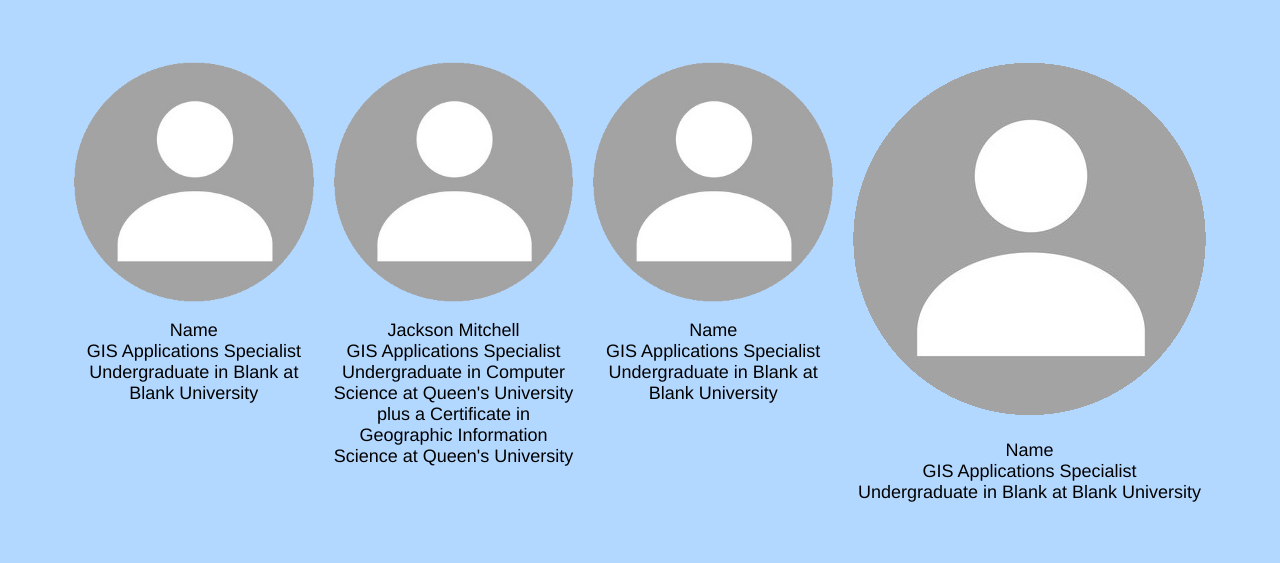
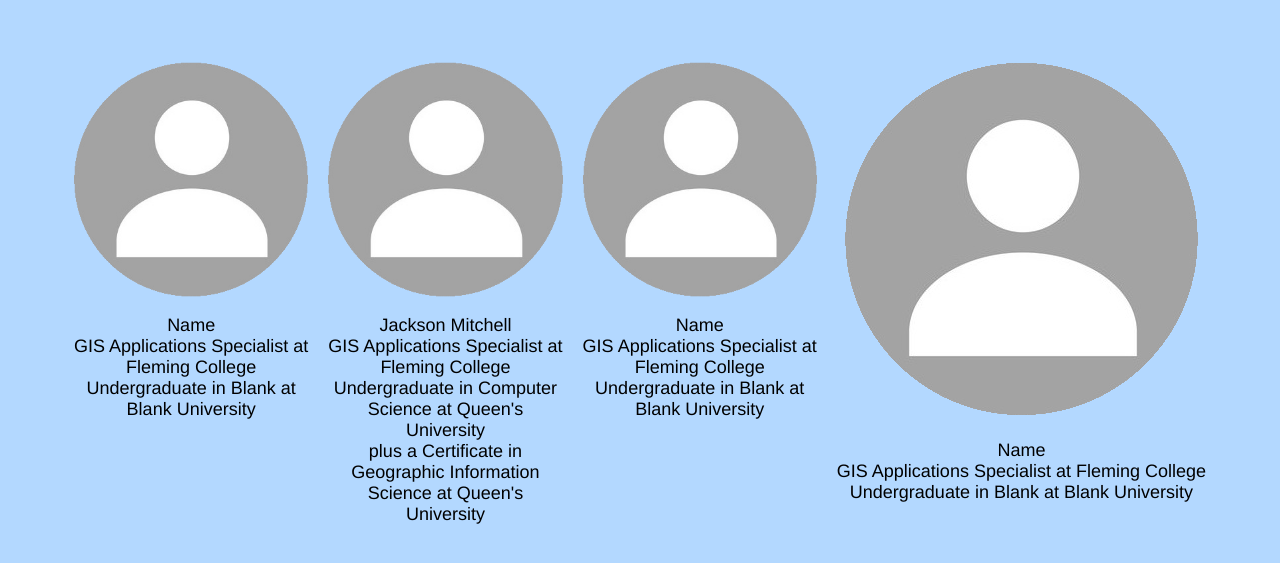
Before and after one commit to Jacksmit-Fleming/GEOM99, a plain HTML site: page team.html in a window 1280 px wide. Shown: the part 237-800 px from the top of the page. Drawn offline with Linux system fonts and the light colour scheme.

Commit message:
updated team page
added fleming colllege to titles

```diff
--- a/team.html
+++ b/team.html
@@ -40,28 +40,28 @@
             <div class="team-section">
                 <img src="img/userpfp.png" alt="Vector analysis final output" class="imgs">
                 <p>
-                    Name <br> GIS Applications Specialist <br> Undergraduate in Blank at Blank University
+                    Name <br> GIS Applications Specialist at Fleming College <br> Undergraduate in Blank at Blank University
                 </p>
             </div>
 
             <div class="team-section">
                 <img src="img/userpfp.png" alt="Vector analysis final output" class="imgs">
                 <p>
-                    Jackson Mitchell <br> GIS Applications Specialist <br> Undergraduate in Computer Science at Queen's University <br> plus a Certificate in Geographic Information Science at Queen's University
+                    Jackson Mitchell <br> GIS Applications Specialist at Fleming College <br> Undergraduate in Computer Science at Queen's University <br> plus a Certificate in Geographic Information Science at Queen's University
                 </p>
             </div>
 
             <div class="team-section">
                 <img src="img/userpfp.png" alt="Vector analysis final output" class="imgs">
                 <p>
-                    Name <br> GIS Applications Specialist <br> Undergraduate in Blank at Blank University
+                    Name <br> GIS Applications Specialist at Fleming College <br> Undergraduate in Blank at Blank University
                 </p>
             </div>
 
             <div class="team-section">
                 <img src="img/userpfp.png" alt="Vector analysis final output" class="pfp">
                 <p>
-                    Name <br> GIS Applications Specialist <br> Undergraduate in Blank at Blank University
+                    Name <br> GIS Applications Specialist at Fleming College <br> Undergraduate in Blank at Blank University
                 </p>
             </div>
 
```
